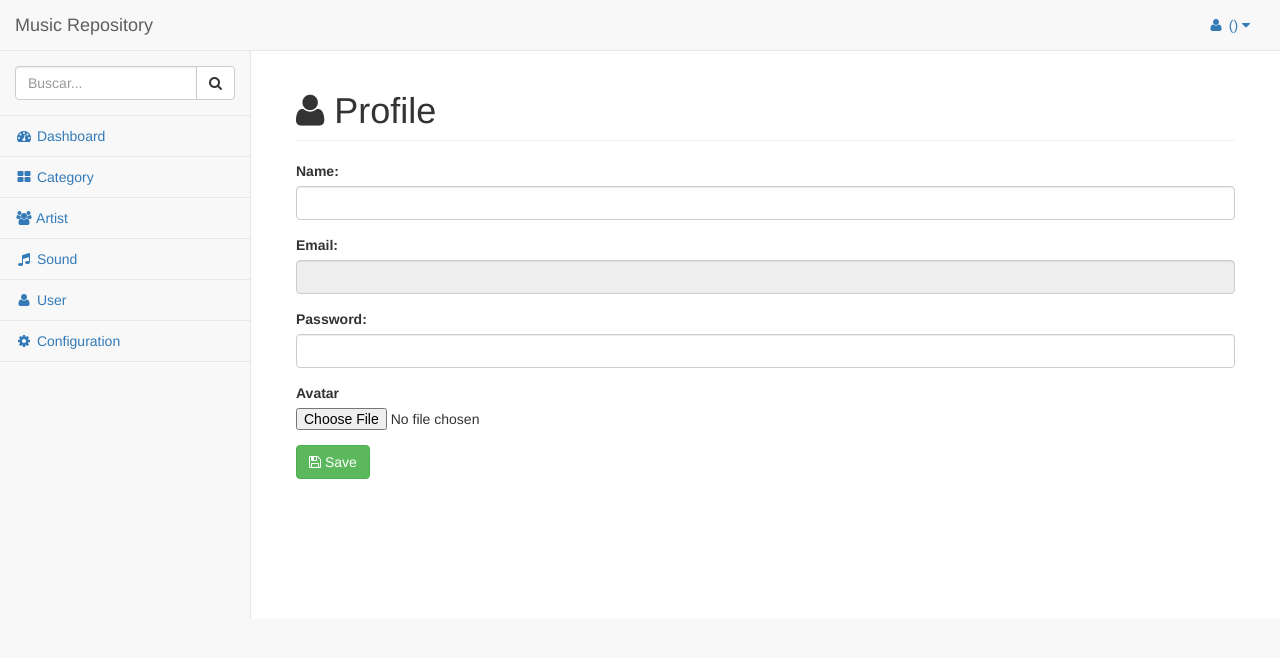
After one commit to wmcarlos/MusicRepository, a CodeIgniter app: page /MusicRepository/index.php/users/profile in a window 1280 px wide. The commit adds this page. Shown: the top 658 px of the page. Run offline with CodeIgniter, Linux system fonts and the light colour scheme; data that the repository does not hold is empty.

Commit message:
add the profile module

```diff
--- a/application/config/autoload.php
+++ b/application/config/autoload.php
@@ -58,7 +58,7 @@ $autoload['packages'] = array();
 |
 |	$autoload['libraries'] = array('user_agent' => 'ua');
 */
-$autoload['libraries'] = array('database');
+$autoload['libraries'] = array('database','session');
 
 /*
 | -------------------------------------------------------------------
--- a/application/controllers/Users.php
+++ b/application/controllers/Users.php
@@ -127,7 +127,77 @@ public function new(){
 	}
 
 	public function auth(){
+		$data = array(
+			"email" => $this->input->post("email"),
+			"password" => sha1(md5($this->input->post("password")))
+		);
+
+		if($this->security->xss_clean($data, TRUE) !== FALSE){
+
+			$getUser = $this->User->auth($data);
+
+			if( isset($getUser) and !empty($getUser)){
+
+				$this->session->set_userdata($getUser[0]);
+
+				redirect("Users/dashboard");
+
+			}else{
+
+				redirect("Users/login");
+
+			}
+		}
+	}
+
+	public function logout(){
+
+		$data = array(
+			"email" => $this->session->userdata('email'),
+			"password" => $this->session->userdata('password')
+		);
+
+		$getUser = $this->User->auth($data);
+
+		$this->session->unset_userdata($getUser);
+		redirect("Users/login");
 
 	}
 
+	public function profile(){
+
+		$data = array(
+			"title" => "Profile",
+			"template" => "User/profile",
+			"User" => $this->User->read($this->session->userdata("user_id"))
+		);
+
+		$this->load->view("admin", $data);
+
+	}
+
+	public function update_profile($id){
+		if( !empty($this->input->post("password")) ){
+			$data = array(
+				"name" => $this->input->post("name"),
+				"password" => sha1(md5($this->input->post("password")))
+			);
+		}else{
+			$data = array(
+				"name" => $this->input->post("name")
+			);
+		}
+
+		if($this->security->xss_clean($data, TRUE) !== FALSE){
+
+			$this->User->update($id, $data);
+
+			$getUser = $this->User->read_return_array($id);
+
+			$this->session->set_userdata($getUser[0]);
+
+			redirect("Users/profile");
+		}
+	}
+
 }
--- a/application/models/User.php
+++ b/application/models/User.php
@@ -21,6 +21,13 @@ class User extends CI_Model{
 
 	}
 
+	public function read_return_array($id){
+
+		$query = $this->db->get_where("mr_users",['user_id' => $id]);
+		return $query->result_array();
+
+	}
+
 	public function read_all(){
 
 		$query = $this->db->get("mr_users");
@@ -41,4 +48,14 @@ class User extends CI_Model{
 
 	}
 
+	public function auth($data){
+
+		$email = $data["email"];
+		$password = $data["password"];
+
+		$query = $this->db->query("select * from mr_users where email = '" . $email . "' and password = '" . $password . "'");
+
+		return $query->result_array();
+	}
+
 }
--- /dev/null
+++ b/application/views/admin/User/profile.php
@@ -0,0 +1,30 @@
+ <div id="page-wrapper">
+    <div class="container-fluid">
+        <div class="row">
+            <div class="col-lg-12">
+                <h1 class="page-header"><i class="fa fa-user"></i> <?= $title ?></h1>
+            </div>
+            <div class="panel-body">
+                <?= form_open_multipart('Users/update_profile/' . $User->user_id, ['autocomplete' => 'off']) ?>
+                    <div class="form-group">
+                        <?= form_label("Name: ") ?>
+                        <?= form_input(array("name" => "name", "id" => "name", "class" => "form-control", "value" => $User->name)) ?>
+                    </div>
+                    <div class="form-group">
+                        <?= form_label("Email: ") ?>
+                        <?= form_input(array("name" => "email", "id" => "email", "class" => "form-control", "value" => $User->email, "readOnly" => "readOnly")) ?>
+                    </div>
+                    <div class="form-group">
+                        <?= form_label("Password: ") ?>
+                        <?= form_input(array("name" => "password", "id" => "password", "class" => "form-control", "type" => "password")) ?>
+                    </div>
+                    <div class="form-group">
+                        <?= form_label("Avatar") ?>
+                        <?= form_upload(array("type" => "file", "name" => "avatar")) ?>
+                    </div>
+                    <?= form_button(["name" => "btn_save", "id" => "btn_save", "type" => "submit", "content" => "<i class='fa fa-floppy-o'></i> Save", "class" => "btn btn-success"]) ?>
+                <?= form_close() ?>
+            </div>
+        </div>
+    </div>
+</div>
--- a/application/views/admin/widget.php
+++ b/application/views/admin/widget.php
@@ -14,12 +14,12 @@
                 <!-- /.dropdown -->
                 <li class="dropdown">
                     <a class="dropdown-toggle" data-toggle="dropdown" href="#">
-                        <i class="fa fa-user fa-fw"></i> <i class="fa fa-caret-down"></i>
+                        <i class="fa fa-user fa-fw"></i> <?= $this->session->userdata('name') ?> (<?= $this->session->userdata('role') ?>) <i class="fa fa-caret-down"></i>
                     </a>
                     <ul class="dropdown-menu dropdown-user">
-                        <li><a href="#"><i class="fa fa-user fa-fw"></i> User Profile</a></li>
+                        <li><a href="<?= base_url('Users/profile')  ?>"><i class="fa fa-user fa-fw"></i> User Profile</a></li>
                         <li class="divider"></li>
-                        <li><a href="login.html"><i class="fa fa-sign-out fa-fw"></i> Logout</a></li>
+                        <li><a href="<?= base_url('Users/logout') ?>"><i class="fa fa-sign-out fa-fw"></i> Logout</a></li>
                     </ul>
                     <!-- /.dropdown-user -->
                 </li>
```
